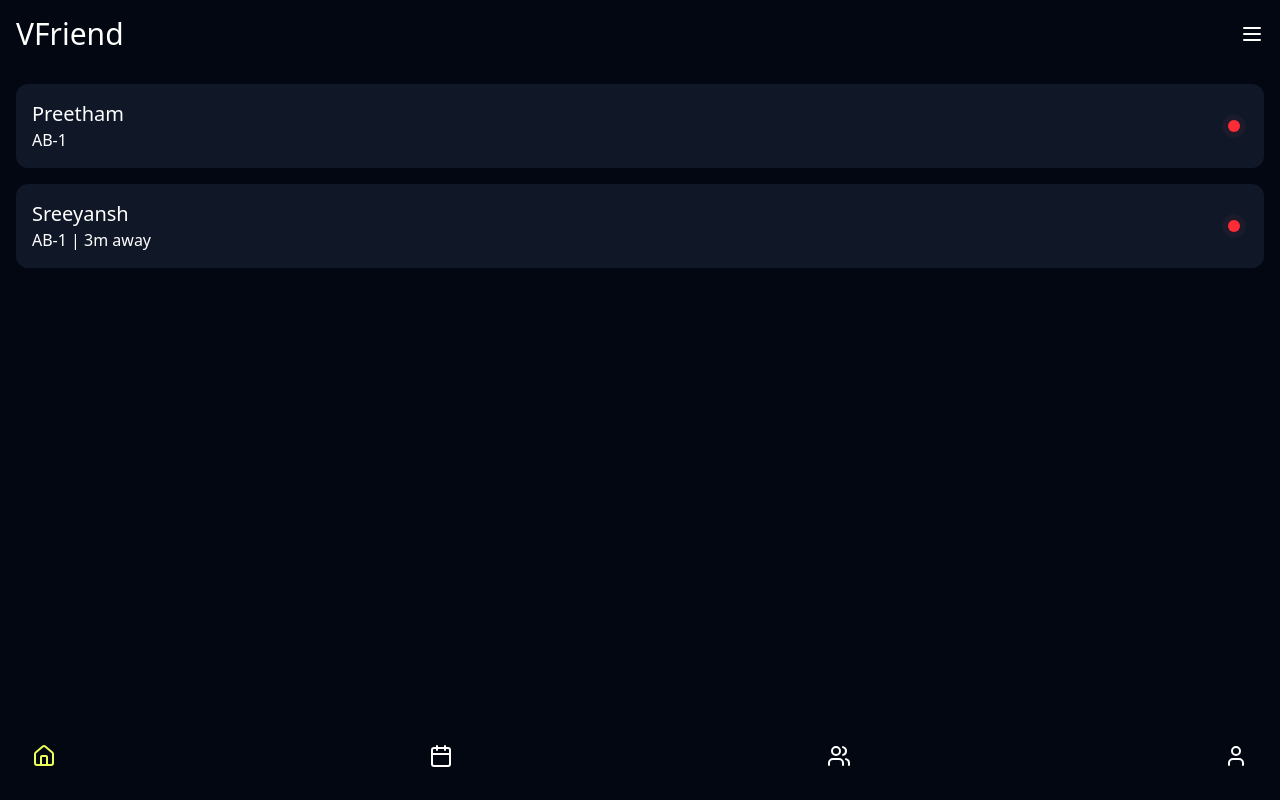
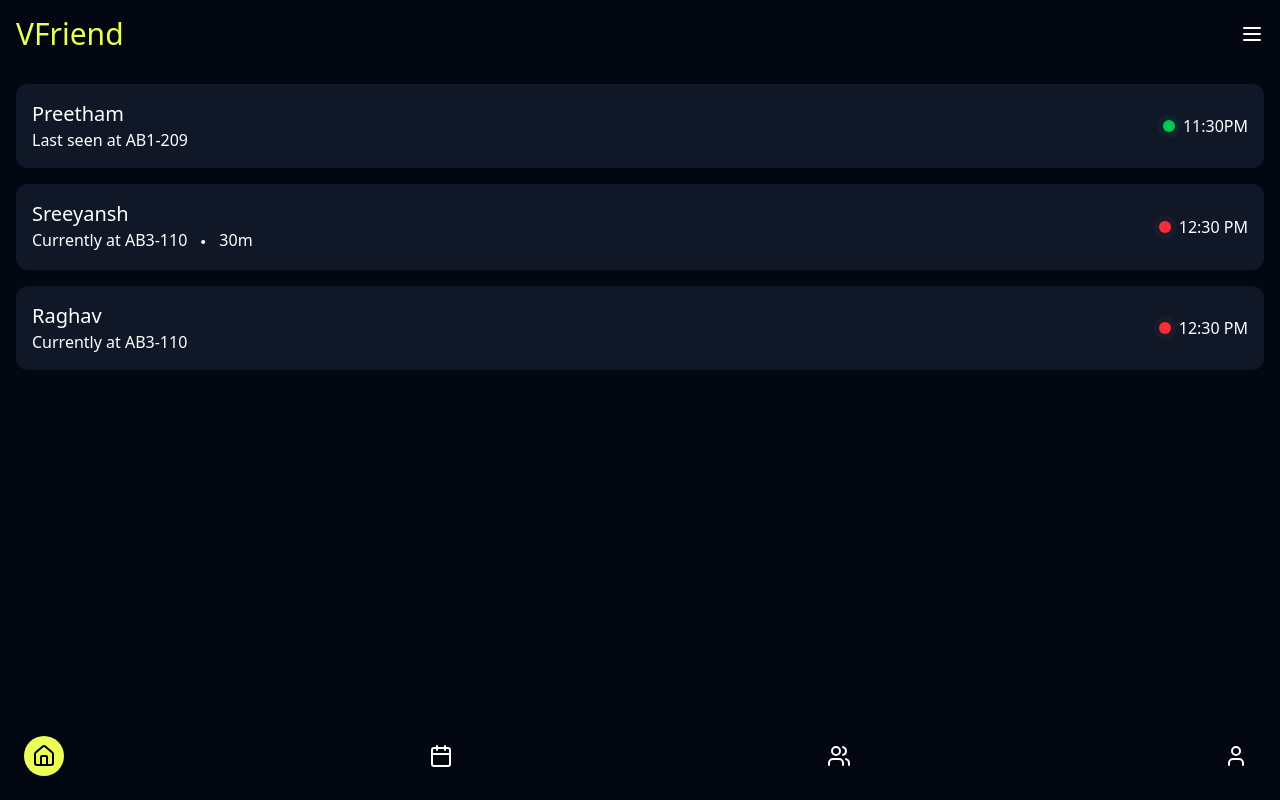
Before and after one commit to ppmpreetham/vfriend, a React (Vite) app: page / in a window 1280 px wide. Built offline with nearby package versions, Linux system fonts and the light colour scheme.

Commit message:
improved ui

```diff
--- a/src/App.css
+++ b/src/App.css
@@ -1,5 +1,12 @@
 @import "tailwindcss";
 
 @theme {
-  --primary-color: #ebff57;
+  --color-primary: #ebff57;
 }
+
+/* @media (prefers-color-scheme: dark) {
+  :root {
+    --background: #0a0a0a;
+    --foreground: #ededed;
+  }
+} */
--- a/src/App.tsx
+++ b/src/App.tsx
@@ -1,8 +1,8 @@
 import "./App.css";
 import Header from "./components/Header";
 import Footer from "./components/Footer";
-import Home from "./components/home/home";
-import Calendar from "./components/calendar/calendar";
+import Home from "./components/home/Home";
+import Calendar from "./components/calendar/Calendar";
 import Friends from "./components/friends/Friends";
 import Profile from "./components/profile/Profile";
 import useNavStore from "./store/useNavStore";
@@ -15,7 +15,7 @@ const App = () => {
         return <Home />;
       case "calendar":
         return <Calendar />;
-      case "users":
+      case "friends":
         return <Friends />;
       case "profile":
         return <Profile />;
--- a/src/components/Footer.tsx
+++ b/src/components/Footer.tsx
@@ -12,7 +12,7 @@ const Footer = () => {
           activeTab === "home" ? "bg-primary bg-opacity-20" : ""
         }`}
       >
-        <Home color={activeTab === "home" ? "#ebff57" : "white"} />
+        <Home color={activeTab === "home" ? "black" : "white"} />
       </button>
 
       <button
@@ -21,16 +21,16 @@ const Footer = () => {
           activeTab === "calendar" ? "bg-primary bg-opacity-20" : ""
         }`}
       >
-        <Calendar color={activeTab === "calendar" ? "#ebff57" : "white"} />
+        <Calendar color={activeTab === "calendar" ? "black" : "white"} />
       </button>
 
       <button
-        onClick={() => setActiveTab("users")}
+        onClick={() => setActiveTab("friends")}
         className={`p-2 rounded-full ${
-          activeTab === "users" ? "bg-primary bg-opacity-20" : ""
+          activeTab === "friends" ? "bg-primary bg-opacity-20" : ""
         }`}
       >
-        <Users color={activeTab === "users" ? "#ebff57" : "white"} />
+        <Users color={activeTab === "friends" ? "black" : "white"} />
       </button>
 
       <button
@@ -39,7 +39,7 @@ const Footer = () => {
           activeTab === "profile" ? "bg-primary bg-opacity-20" : ""
         }`}
       >
-        <User color={activeTab === "profile" ? "#ebff57" : "white"} />
+        <User color={activeTab === "profile" ? "black" : "white"} />
       </button>
     </div>
   );
--- a/src/components/Header.tsx
+++ b/src/components/Header.tsx
@@ -3,7 +3,7 @@ import { Menu } from "lucide-react";
 const Header = () => {
   return (
     <div className="flex items-center justify-between p-4">
-      <div className="text-3xl">VFriend</div>
+      <div className="text-3xl text-primary">VFriend</div>
       <div>
         <Menu color="white" className="cursor-pointer" />
       </div>
--- a/src/components/home/Home.tsx
+++ b/src/components/home/Home.tsx
@@ -3,12 +3,24 @@ import FriendCard from "./friendCard";
 const Home = () => {
   return (
     <div className="h-full w-full">
-      <FriendCard available={false} name="Preetham" location="AB-1" />
+      <FriendCard
+        available={true}
+        name="Preetham"
+        location="AB1-209"
+        time="11:30PM"
+      />
       <FriendCard
         available={false}
         name="Sreeyansh"
-        location="AB-1"
-        distance="3"
+        location="AB3-110"
+        distance="30"
+        time="12:30 PM"
+      />
+      <FriendCard
+        available={false}
+        name="Raghav"
+        location="AB3-110"
+        time="12:30 PM"
       />
     </div>
   );
--- a/src/components/home/friendCard.tsx
+++ b/src/components/home/friendCard.tsx
@@ -1,9 +1,10 @@
-import React from "react";
+import { Dot } from "lucide-react";
 
 interface FriendCardProps {
   name: string;
   available: boolean;
   location: string;
+  time: string;
   distance?: string;
 }
 
@@ -12,14 +13,20 @@ const FriendCard = ({
   available,
   location,
   distance,
+  time,
 }: FriendCardProps) => {
   return (
     <div className="flex p-4 bg-gray-900 rounded-xl m-4 flex-row items-center justify-between text-white">
       <div className="flex flex-col">
         <div className="text-xl">{name}</div>
         <div>
-          {location}
-          {distance ? ` | ${distance}m away` : ""}
+          {!available ? `Currently at ${location}` : `Last seen at ${location}`}
+          {distance && (
+            <>
+              <Dot className="inline-block mx-1" />
+              {`${distance}m`}
+            </>
+          )}
         </div>
       </div>
       <div className="flex items-center ml-2">
@@ -35,7 +42,7 @@ const FriendCard = ({
             }`}
           ></span>
         </span>
-        <span className="ml-2"></span>
+        <span className="ml-2">{time}</span>
       </div>
     </div>
   );
--- a/src/store/useNavStore.ts
+++ b/src/store/useNavStore.ts
@@ -1,6 +1,6 @@
 import { create } from "zustand";
 
-type NavTab = "home" | "calendar" | "users" | "profile";
+type NavTab = "home" | "calendar" | "friends" | "profile";
 
 interface NavState {
   activeTab: NavTab;
```
